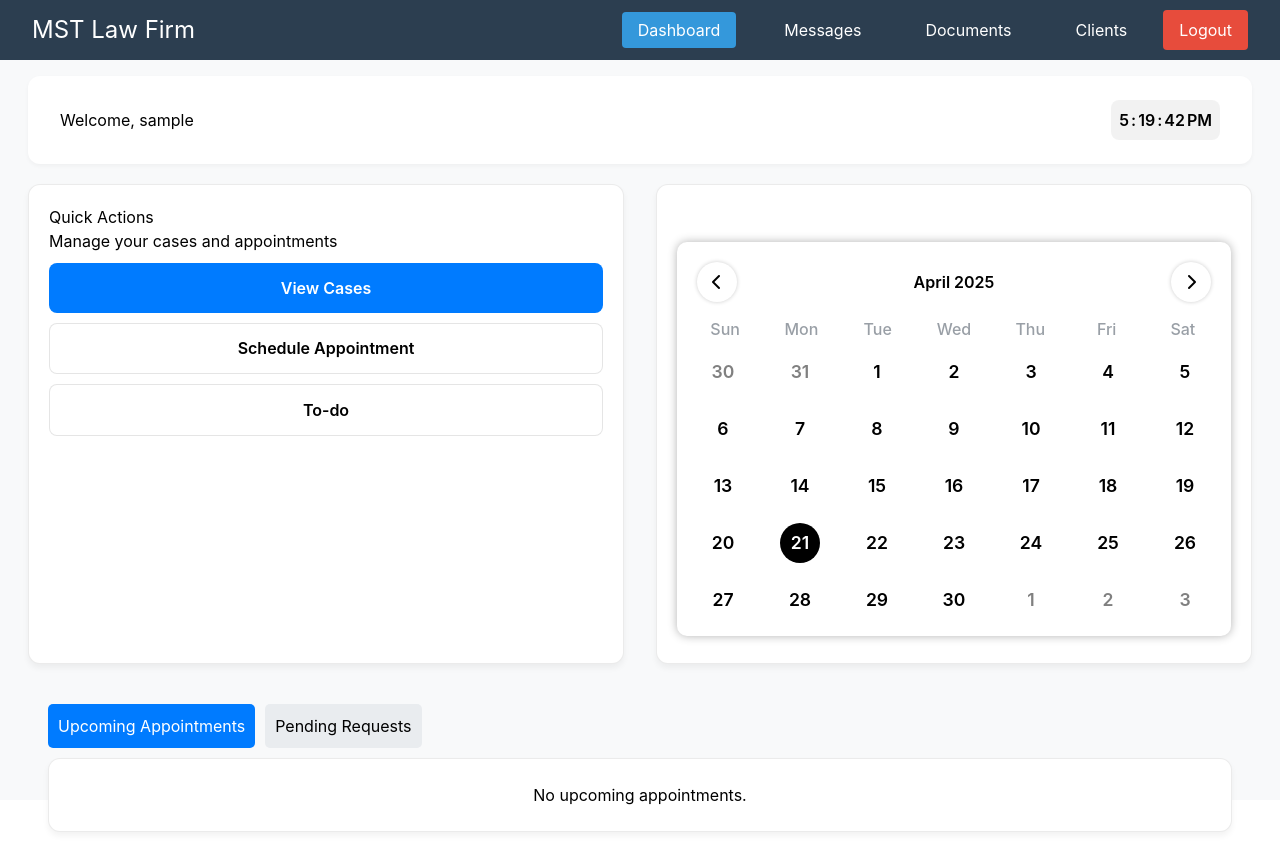
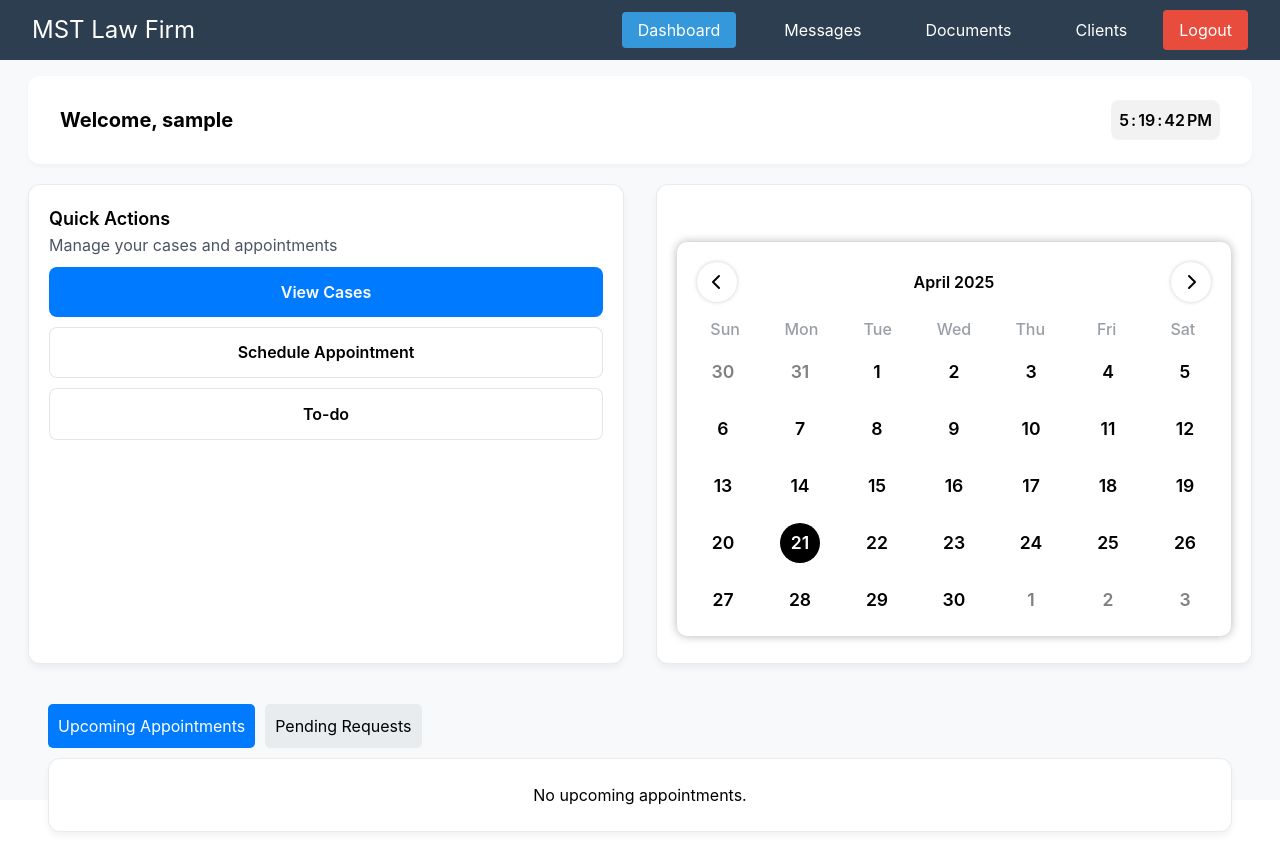
Before and after one commit to saiimonn/MST-Law, a PHP site: page /FinalProject/lawyerPages/lawyerHome.php in a window 1280 px wide. Run offline with PHP 8.4, Linux system fonts and the light colour scheme; the visitor is signed in with stand-in values (Sample User, id 1); data that the repository does not hold is empty; style sheets or scripts are compiled from the project's sources.

Commit message:
implemented tailwind

```diff
--- a/lawyerPages/lawyerHome.php
+++ b/lawyerPages/lawyerHome.php
@@ -30,7 +30,7 @@ $updateStatus->execute();
     <?php include_once("../includedFiles/header.php")?>
     <main class="dashboard">
         <header>
-            <h3>Welcome, <?php echo htmlspecialchars($_SESSION["user_name"]); ?></h3>
+            <h3 class = "text-xl font-bold">Welcome, <?php echo htmlspecialchars($_SESSION["user_name"]); ?></h3>
             <nav class="right">
                 <span id="hours">00</span>:<span id="minutes">00</span>:<span id="seconds">00</span>
                 <span id="session">AM</span>
@@ -39,8 +39,8 @@ $updateStatus->execute();
 
         <section class="dashboard-content">
             <div class="quick-actions">
-                <h2>Quick Actions</h2>
-                <p>Manage your cases and appointments</p>
+                <h2 class = "text-lg font-semibold">Quick Actions</h2>
+                <p class = "text-md text-gray-600">Manage your cases and appointments</p>
                 <div class="quick-actions-box">
                     <button class="btn-primary" onclick="location.href='cases.php'">View Cases</button>
                     <button class="btn-secondary" onclick="location.href='scheduleAppointment.php'">Schedule Appointment</button>
```
